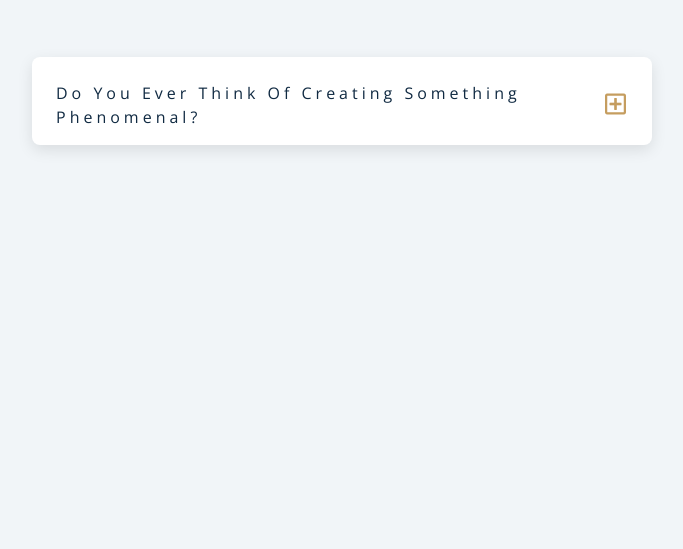
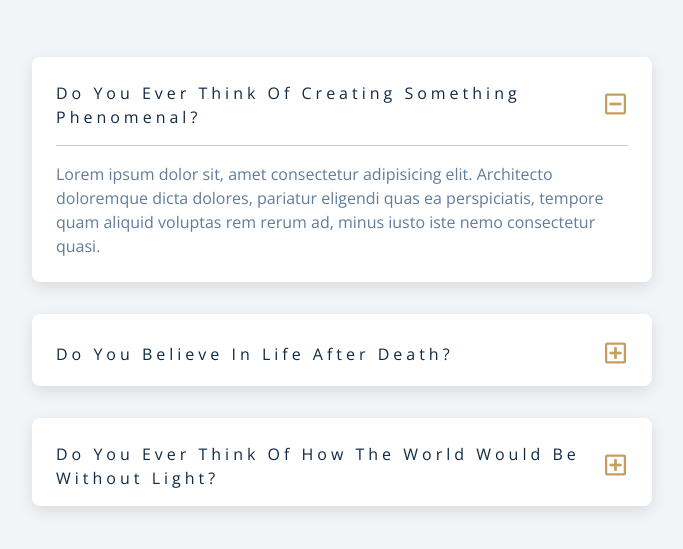
Before and after one commit to kelvinrandu/javascript-questions, a plain HTML site: page index.html in a window 1280 px wide. Both pictures are taken after a click on the button 913 px from the left and 272 px from the top of the page. Shown: the part 167-716 px from the top of the page, without its empty margins (298-981 px from the left). Drawn offline with nearby package versions, Linux system fonts and the light colour scheme.

Commit message:
added toggle function

```diff
--- a/css/style.css
+++ b/css/style.css
@@ -231,7 +231,7 @@ Questions
   margin-bottom: 0;
 }
 /* hide text */
-/* .question-text {
+ .question-text {
   display: none;
 }
 .show-text .question-text {
@@ -245,4 +245,4 @@ Questions
 }
 .show-text .plus-icon {
   display: none;
-} */
+}
--- a/index.html
+++ b/index.html
@@ -29,8 +29,56 @@
                         <span class="plus-icon">
                             <i class="far fa-plus-square"></i>
                         </span>
+                        <span class="minus-icon">
+                            <i class="far fa-minus-square"></i>
+                        </span>
 
                     </button>
+                </div>
+                <div class="question-text">
+                    <p>
+                        Lorem ipsum dolor sit, amet consectetur adipisicing elit. Architecto doloremque dicta dolores, pariatur eligendi quas ea perspiciatis, tempore quam aliquid voluptas rem rerum ad, minus iusto iste nemo consectetur quasi.
+                    </p>
+                </div>
+            </article>
+            <article class="question">
+                <div class="question-title">
+
+                    <p>do you believe in life after death?</p>
+                    <button type="button" class="question-btn">
+                        <span class="plus-icon">
+                            <i class="far fa-plus-square"></i>
+                        </span>
+                        <span class="minus-icon">
+                            <i class="far fa-minus-square"></i>
+                        </span>
+
+                    </button>
+                </div>
+                <div class="question-text">
+                    <p>
+                        Lorem ipsum dolor sit, amet consectetur adipisicing elit. Architecto doloremque dicta dolores, pariatur eligendi quas ea perspiciatis, tempore quam aliquid voluptas rem rerum ad, minus iusto iste nemo consectetur quasi.
+                    </p>
+                </div>
+            </article>
+            <article class="question">
+                <div class="question-title">
+
+                    <p>do you ever think of how the world would be without light?</p>
+                    <button type="button" class="question-btn">
+                        <span class="plus-icon">
+                            <i class="far fa-plus-square"></i>
+                        </span>
+                        <span class="minus-icon">
+                            <i class="far fa-minus-square"></i>
+                        </span>
+
+                    </button>
+                </div>
+                <div class="question-text">
+                    <p>
+                        Lorem ipsum dolor sit, amet consectetur adipisicing elit. Architecto doloremque dicta dolores, pariatur eligendi quas ea perspiciatis, tempore quam aliquid voluptas rem rerum ad, minus iusto iste nemo consectetur quasi.
+                    </p>
                 </div>
             </article>
         </div>
--- a/js/app.js
+++ b/js/app.js
@@ -1 +1,10 @@
-console.log('added here')
+const btns = document.querySelectorAll('.question-btn');
+
+btns.forEach(function(btn){
+    btn.addEventListener('click', function(e){
+        const question = e.currentTarget.parentElement.parentElement;
+        question.classList.toggle('show-text')
+
+    })
+
+})
```
